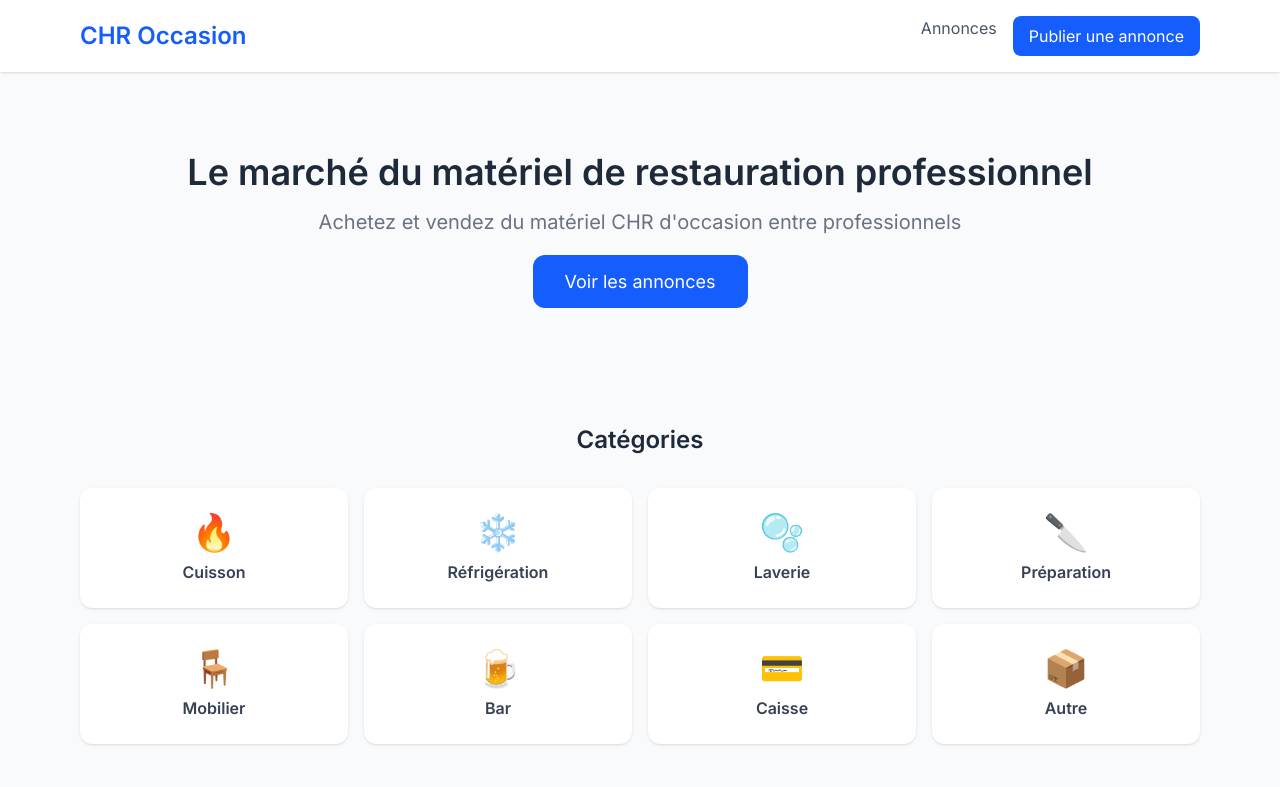
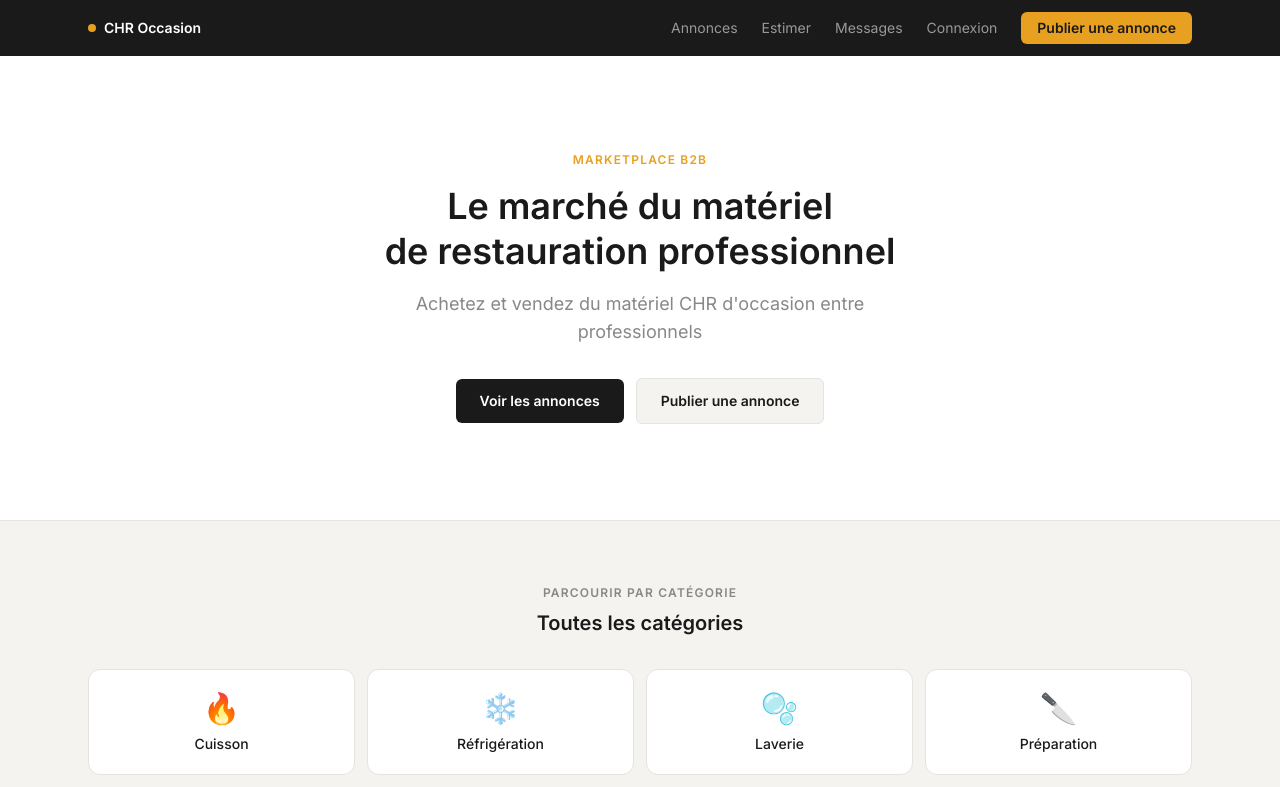
Before and after one commit to ericbrosson-hash/marketplace-chr, a Next.js app: page / in a window 1280 px wide. Shown: the top 787 px of the page. Built offline with nearby package versions, Linux system fonts and the light colour scheme.

Commit message:
refactor: thème pro page principale + annonces

```diff
--- a/app/annonces/page.tsx
+++ b/app/annonces/page.tsx
@@ -1,6 +1,15 @@
 import Link from 'next/link'
 import { supabase } from '@/lib/supabase'
 
+export const revalidate = 0
+
+const etatStyle: Record<string, { bg: string, color: string }> = {
+  'Neuf':          { bg: 'var(--chr-etat-neuf-bg)', color: 'var(--chr-etat-neuf-text)' },
+  'Très bon état': { bg: 'var(--chr-etat-tbe-bg)',  color: 'var(--chr-etat-tbe-text)' },
+  'Bon état':      { bg: 'var(--chr-etat-be-bg)',   color: 'var(--chr-etat-be-text)' },
+  'Correct':       { bg: 'var(--chr-etat-cor-bg)',  color: 'var(--chr-etat-cor-text)' },
+  'Pour pièces':   { bg: 'var(--chr-etat-pie-bg)',  color: 'var(--chr-etat-pie-text)' },
+}
 
 export default async function Annonces() {
   const { data: annonces, error } = await supabase
@@ -10,77 +19,142 @@ export default async function Annonces() {
     .order('created_at', { ascending: false })
 
   return (
-    <main className="min-h-screen bg-gray-50">
-      <header className="bg-white shadow-sm">
-        <div className="max-w-6xl mx-auto px-4 py-4 flex justify-between items-center">
-          <Link href="/" className="text-2xl font-bold text-blue-600">
-            CHR Occasion
+    <main className="min-h-screen" style={{ background: 'var(--chr-bg)' }}>
+
+      {/* Navbar */}
+      <header style={{ background: 'var(--chr-navbar)' }}>
+        <div className="max-w-6xl mx-auto px-6 h-14 flex items-center justify-between">
+          <Link href="/" className="flex items-center gap-2">
+            <span className="w-2 h-2 rounded-full" style={{ background: 'var(--chr-accent)' }}></span>
+            <span className="text-sm font-semibold" style={{ color: 'var(--chr-text-inverse)' }}>CHR Occasion</span>
           </Link>
-          <Link href="/publier" className="bg-blue-600 text-white px-4 py-2 rounded-lg hover:bg-blue-700">
+          <nav className="flex items-center gap-6">
+            <Link href="/annonces" className="text-sm" style={{ color: '#fff' }}>Annonces</Link>
+            <Link href="/estimer" className="text-sm" style={{ color: '#999' }}>Estimer</Link>
+            <Link href="/messages" className="text-sm" style={{ color: '#999' }}>Messages</Link>
+            <Link
+              href="/publier"
+              className="text-sm font-semibold px-4 py-1.5 rounded-md"
+              style={{ background: 'var(--chr-accent)', color: 'var(--chr-accent-text)' }}
+            >
               Publier une annonce
             </Link>
+          </nav>
         </div>
       </header>
 
-      <div className="max-w-6xl mx-auto px-4 py-8">
-        <h2 className="text-2xl font-bold text-gray-800 mb-6">
-          {annonces?.length || 0} annonces disponibles
-        </h2>
+      {/* Hero bar */}
+      <div style={{ background: '#fff', borderBottom: '1px solid var(--chr-border)' }}>
+        <div className="max-w-6xl mx-auto px-6 py-5">
+          <h1 className="text-xl font-semibold" style={{ color: 'var(--chr-text)' }}>
+            Matériel CHR d'occasion
+          </h1>
+          <p className="text-sm mt-0.5" style={{ color: 'var(--chr-muted)' }}>
+            {annonces?.length || 0} annonces disponibles entre professionnels
+          </p>
+        </div>
+      </div>
 
       {/* Filtres */}
-        <div className="flex gap-3 mb-8 flex-wrap">
-          {["Tous", "Cuisson", "Réfrigération", "Laverie", "Préparation", "Mobilier", "Bar"].map((cat) => (
+      <div style={{ background: 'var(--chr-bg)', borderBottom: '1px solid var(--chr-border)' }}>
+        <div className="max-w-6xl mx-auto px-6 py-3 flex gap-2 flex-wrap">
+          {["Tous", "Cuisson", "Réfrigération", "Laverie", "Préparation", "Mobilier", "Bar", "Caisse"].map((cat) => (
             <button
               key={cat}
-              className="px-4 py-2 rounded-full border border-gray-300 text-gray-600 hover:border-blue-600 hover:text-blue-600 bg-white"
+              className="text-xs font-medium px-3 py-1.5 rounded-full border"
+              style={{ background: '#fff', borderColor: 'var(--chr-border)', color: '#555' }}
             >
               {cat}
             </button>
           ))}
         </div>
+      </div>
 
-        {/* Liste annonces */}
+      {/* Contenu */}
+      <div className="max-w-6xl mx-auto px-6 py-6">
+
         {error && (
-          <p className="text-red-500">Erreur de chargement des annonces</p>
+          <p className="text-sm" style={{ color: 'var(--chr-etat-pie-text)' }}>
+            Erreur de chargement des annonces
+          </p>
         )}
 
         {annonces?.length === 0 && (
-          <div className="text-center py-20 text-gray-400">
-            <p className="text-xl">Aucune annonce pour le moment</p>
-            <Link href="/publier" className="mt-4 inline-block bg-blue-600 text-white px-6 py-3 rounded-lg">
+          <div className="text-center py-24" style={{ color: 'var(--chr-muted)' }}>
+            <p className="text-lg font-medium mb-4">Aucune annonce pour le moment</p>
+            <Link
+              href="/publier"
+              className="text-sm font-semibold px-6 py-2.5 rounded-md inline-block"
+              style={{ background: 'var(--chr-btn)', color: 'var(--chr-btn-text)' }}
+            >
               Publier la première annonce
             </Link>
           </div>
         )}
 
-          <div className="grid grid-cols-1 md:grid-cols-2 lg:grid-cols-3 gap-6">
-          {annonces?.map((annonce) => (
-            <Link key={annonce.id} href={`/annonces/${annonce.id}`} className="bg-white rounded-xl shadow-sm hover:shadow-md transition-shadow p-6 block">
-              <div className="flex justify-between items-start mb-2">
-                <span className="text-xs bg-blue-100 text-blue-700 px-2 py-1 rounded-full">
+        <div className="grid grid-cols-1 md:grid-cols-2 lg:grid-cols-3 gap-4">
+          {annonces?.map((annonce) => {
+            const etat = etatStyle[annonce.etat] || { bg: 'var(--chr-bg)', color: '#555' }
+            return (
+              <Link
+                key={annonce.id}
+                href={`/annonces/${annonce.id}`}
+                className="block rounded-xl overflow-hidden transition-shadow hover:shadow-md"
+                style={{ background: 'var(--chr-card)', border: '1px solid var(--chr-border)' }}
+              >
+                {/* Zone photo */}
+                <div
+                  className="h-36 flex items-center justify-center text-xs"
+                  style={{ background: 'var(--chr-bg)', borderBottom: '1px solid var(--chr-border)', color: '#C0BDB7' }}
+                >
+                  Aucune photo
+                </div>
+
+                <div className="p-4">
+                  <div className="flex items-center gap-2 mb-2">
+                    <span
+                      className="text-xs font-medium px-2 py-0.5 rounded"
+                      style={{ background: 'var(--chr-bg)', color: '#555', border: '1px solid var(--chr-border)' }}
+                    >
                       {annonce.categorie}
                     </span>
-                <span className="text-xs bg-green-100 text-green-700 px-2 py-1 rounded-full">
+                    <span
+                      className="text-xs font-medium px-2 py-0.5 rounded"
+                      style={{ background: etat.bg, color: etat.color }}
+                    >
                       {annonce.etat}
                     </span>
                   </div>
-              <h3 className="font-semibold text-gray-800 mt-3 mb-2">
+
+                  <h3 className="font-semibold text-sm mb-1 leading-snug" style={{ color: 'var(--chr-text)' }}>
                     {annonce.titre}
                   </h3>
-              <p className="text-gray-500 text-sm mb-2 line-clamp-2">
+
+                  <p className="text-xs mb-3 line-clamp-2" style={{ color: 'var(--chr-muted)' }}>
                     {annonce.description}
                   </p>
-              <p className="text-gray-500 text-sm mb-4">📍 {annonce.ville}</p>
-              <div className="flex justify-between items-center">
-                <span className="text-2xl font-bold text-blue-600">
-                  {Number(annonce.prix).toLocaleString()}€
+
+                  <div
+                    className="flex items-center justify-between pt-3"
+                    style={{ borderTop: '1px solid var(--chr-border)' }}
+                  >
+                    <div>
+                      <span className="text-lg font-semibold" style={{ color: 'var(--chr-text)' }}>
+                        {Number(annonce.prix).toLocaleString('fr-FR')} €
                       </span>
-                <span className="bg-blue-600 text-white px-4 py-2 rounded-lg text-sm">
-                  Voir l'annonce →
+                      <p className="text-xs mt-0.5" style={{ color: 'var(--chr-muted)' }}>📍 {annonce.ville}</p>
+                    </div>
+                    <span
+                      className="text-xs font-medium px-3 py-1.5 rounded-md"
+                      style={{ background: 'var(--chr-btn)', color: 'var(--chr-btn-text)' }}
+                    >
+                      Voir →
                     </span>
                   </div>
+                </div>
               </Link>
-          ))}
+            )
+          })}
         </div>
       </div>
     </main>
--- a/app/page.tsx
+++ b/app/page.tsx
@@ -2,58 +2,119 @@ import Link from 'next/link'
 
 export default function Home() {
   return (
-    <main className="min-h-screen bg-gray-50">
-      {/* Header */}
-      <header className="bg-white shadow-sm">
-        <div className="max-w-6xl mx-auto px-4 py-4 flex justify-between items-center">
-          <h1 className="text-2xl font-bold text-blue-600">CHR Occasion</h1>
-          <div className="flex gap-4">
-            <Link href="/annonces" className="text-gray-600 hover:text-blue-600">
-              Annonces
+    <main className="min-h-screen" style={{ background: 'var(--chr-bg)' }}>
+
+      {/* Navbar */}
+      <header style={{ background: 'var(--chr-navbar)' }}>
+        <div className="max-w-6xl mx-auto px-6 h-14 flex items-center justify-between">
+          <Link href="/" className="flex items-center gap-2">
+            <span className="w-2 h-2 rounded-full" style={{ background: 'var(--chr-accent)' }}></span>
+            <span className="text-sm font-semibold" style={{ color: 'var(--chr-text-inverse)' }}>CHR Occasion</span>
+          </Link>
+          <nav className="flex items-center gap-6">
+            <Link href="/annonces" className="text-sm" style={{ color: '#999' }}>Annonces</Link>
+            <Link href="/estimer" className="text-sm" style={{ color: '#999' }}>Estimer</Link>
+            <Link href="/messages" className="text-sm" style={{ color: '#999' }}>Messages</Link>
+            <Link
+              href="/auth/connexion"
+              className="text-sm"
+              style={{ color: '#999' }}
+            >
+              Connexion
             </Link>
-            <Link href="/publier" className="bg-blue-600 text-white px-4 py-2 rounded-lg hover:bg-blue-700">
+            <Link
+              href="/publier"
+              className="text-sm font-semibold px-4 py-1.5 rounded-md"
+              style={{ background: 'var(--chr-accent)', color: 'var(--chr-accent-text)' }}
+            >
+              Publier une annonce
+            </Link>
+          </nav>
+        </div>
+      </header>
+
+      {/* Hero */}
+      <section style={{ background: '#fff', borderBottom: '1px solid var(--chr-border)' }}>
+        <div className="max-w-6xl mx-auto px-6 py-24 text-center">
+          <p
+            className="text-xs font-semibold uppercase tracking-widest mb-4"
+            style={{ color: 'var(--chr-accent)' }}
+          >
+            Marketplace B2B
+          </p>
+          <h1 className="text-4xl font-semibold mb-4 leading-tight" style={{ color: 'var(--chr-text)' }}>
+            Le marché du matériel<br />de restauration professionnel
+          </h1>
+          <p className="text-lg mb-8 max-w-xl mx-auto" style={{ color: 'var(--chr-muted)' }}>
+            Achetez et vendez du matériel CHR d'occasion entre professionnels
+          </p>
+          <div className="flex items-center justify-center gap-3">
+            <Link
+              href="/annonces"
+              className="text-sm font-semibold px-6 py-3 rounded-md"
+              style={{ background: 'var(--chr-btn)', color: 'var(--chr-btn-text)' }}
+            >
+              Voir les annonces
+            </Link>
+            <Link
+              href="/publier"
+              className="text-sm font-semibold px-6 py-3 rounded-md"
+              style={{ background: 'var(--chr-bg)', color: 'var(--chr-text)', border: '1px solid var(--chr-border)' }}
+            >
               Publier une annonce
             </Link>
           </div>
         </div>
-      </header>
-
-      {/* Hero */}
-      <section className="max-w-6xl mx-auto px-4 py-20 text-center">
-        <h2 className="text-4xl font-bold text-gray-800 mb-4">
-          Le marché du matériel de restauration professionnel
-        </h2>
-        <p className="text-xl text-gray-500 mb-8">
-          Achetez et vendez du matériel CHR d'occasion entre professionnels
-        </p>
-        <Link href="/annonces" className="bg-blue-600 text-white px-8 py-4 rounded-xl text-lg hover:bg-blue-700">
-          Voir les annonces
-        </Link>
       </section>
 
       {/* Catégories */}
-      <section className="max-w-6xl mx-auto px-4 py-12">
-        <h3 className="text-2xl font-bold text-gray-800 mb-8 text-center">
-          Catégories
-        </h3>
-        <div className="grid grid-cols-2 md:grid-cols-4 gap-4">
+      <section className="max-w-6xl mx-auto px-6 py-16">
+        <p
+          className="text-xs font-semibold uppercase tracking-widest mb-2 text-center"
+          style={{ color: 'var(--chr-muted)' }}
+        >
+          Parcourir par catégorie
+        </p>
+        <h2 className="text-xl font-semibold text-center mb-8" style={{ color: 'var(--chr-text)' }}>
+          Toutes les catégories
+        </h2>
+        <div className="grid grid-cols-2 md:grid-cols-4 gap-3">
           {[
-            { nom: "Cuisson", emoji: "🔥" },
+            { nom: "Cuisson",       emoji: "🔥" },
             { nom: "Réfrigération", emoji: "❄️" },
-            { nom: "Laverie", emoji: "🫧" },
-            { nom: "Préparation", emoji: "🔪" },
-            { nom: "Mobilier", emoji: "🪑" },
-            { nom: "Bar", emoji: "🍺" },
-            { nom: "Caisse", emoji: "💳" },
-            { nom: "Autre", emoji: "📦" },
+            { nom: "Laverie",       emoji: "🫧" },
+            { nom: "Préparation",   emoji: "🔪" },
+            { nom: "Mobilier",      emoji: "🪑" },
+            { nom: "Bar",           emoji: "🍺" },
+            { nom: "Caisse",        emoji: "💳" },
+            { nom: "Autre",         emoji: "📦" },
           ].map((cat) => (
-            <div key={cat.nom} className="bg-white rounded-xl p-6 text-center shadow-sm hover:shadow-md cursor-pointer">
-              <div className="text-4xl mb-2">{cat.emoji}</div>
-              <div className="font-semibold text-gray-700">{cat.nom}</div>
-            </div>
+            <Link
+              key={cat.nom}
+              href={`/annonces`}
+              className="rounded-xl p-5 text-center transition-shadow hover:shadow-sm"
+              style={{ background: 'var(--chr-card)', border: '1px solid var(--chr-border)' }}
+            >
+              <div className="text-3xl mb-2">{cat.emoji}</div>
+              <div className="text-sm font-medium" style={{ color: 'var(--chr-text)' }}>{cat.nom}</div>
+            </Link>
           ))}
         </div>
       </section>
+
+      {/* Footer */}
+      <footer style={{ borderTop: '1px solid var(--chr-border)' }}>
+        <div className="max-w-6xl mx-auto px-6 py-6 flex items-center justify-between">
+          <div className="flex items-center gap-2">
+            <span className="w-1.5 h-1.5 rounded-full" style={{ background: 'var(--chr-accent)' }}></span>
+            <span className="text-xs font-semibold" style={{ color: 'var(--chr-text)' }}>CHR Occasion</span>
+          </div>
+          <p className="text-xs" style={{ color: 'var(--chr-muted)' }}>
+            Marketplace de matériel professionnel entre pros
+          </p>
+        </div>
+      </footer>
+
     </main>
   )
 }
```
Lines whose indentation alone changed are shown as unchanged.
